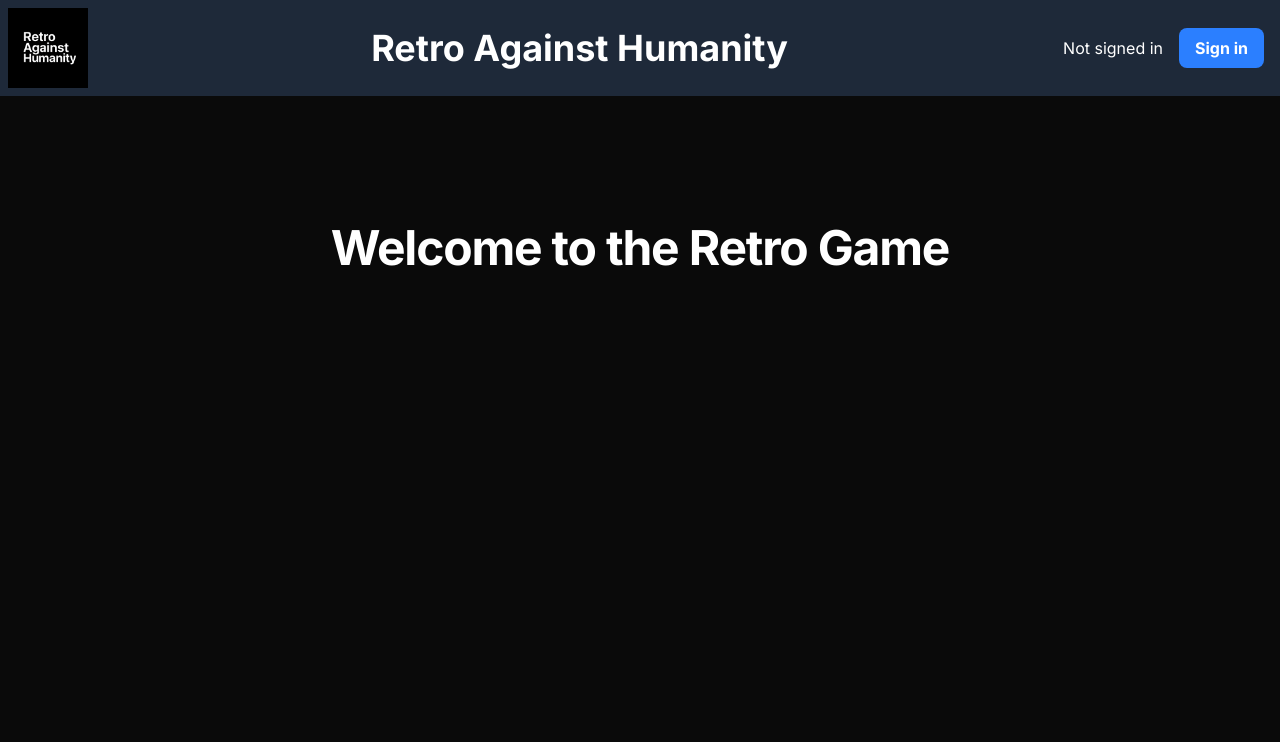
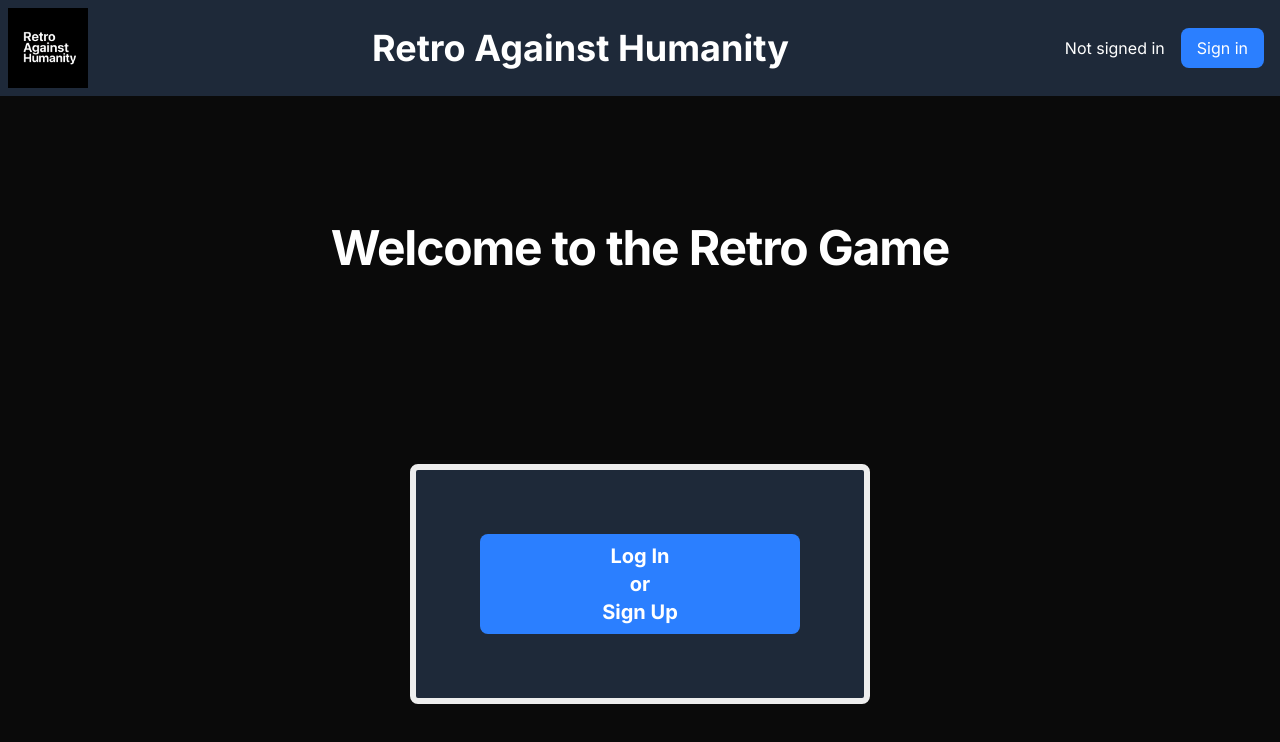
Before and after one commit to saki2000/cardsAgainstHumanityRetro, a Next.js app: page / in a window 1280 px wide. Shown: the top 742 px of the page. Built offline with nearby package versions, Linux system fonts and the light colour scheme; no server answers.

Commit message:
added sign up button on home page, reused css on other buttons

```diff
--- a/app/components/DashboardPage/Tiles/JoinSessionTile/JoinSessionTile.tsx
+++ b/app/components/DashboardPage/Tiles/JoinSessionTile/JoinSessionTile.tsx
@@ -68,7 +68,7 @@ export default function JoinSessionTile({ lockButton, setlockButton }: Props) {
         className={`px-4 py-2 rounded-lg          ${
           lockButton
             ? "bg-gray-400 text-gray-200 cursor-not-allowed"
-            : "bg-blue-500 text-white hover:bg-blue-600 cursor-pointer"
+            : "btn-primary"
         }`}
         onClick={handleJoinSession}
         disabled={lockButton}
--- a/app/components/DashboardPage/Tiles/StartNewSessionTile/StartNewSessionTile.tsx
+++ b/app/components/DashboardPage/Tiles/StartNewSessionTile/StartNewSessionTile.tsx
@@ -2,7 +2,7 @@
 
 import { useState } from "react";
 import { toast } from "react-toastify";
-import SessionCreatedModal from "../../../HomePage/SessionCreatedModal/SessionCreatedModal";
+import SessionCreatedModal from "../../SessionCreatedModal/SessionCreatedModal";
 import { useSession } from "next-auth/react";
 import axios from "axios";
 
@@ -89,7 +89,7 @@ export default function StartNewSessionTile({
           ${
             lockButton
               ? "bg-gray-400 text-gray-200 cursor-not-allowed"
-              : "bg-blue-500 text-white hover:bg-blue-600 cursor-pointer"
+              : "btn-primary"
           }`}
         >
           Start New Game
--- a/app/components/Header/AuthButtons/AuthButtons.tsx
+++ b/app/components/Header/AuthButtons/AuthButtons.tsx
@@ -24,10 +24,7 @@ export default function AuthButtons() {
   return (
     <div className="flex items-center gap-4 mr-4">
       <p>Not signed in</p>
-      <button
-        onClick={() => signIn("cognito")}
-        className="bg-blue-500 hover:bg-blue-700 text-white font-bold py-2 px-4 rounded-lg transition-colors"
-      >
+      <button onClick={() => signIn("cognito")} className="btn-primary">
         Sign in
       </button>
     </div>
--- a/app/components/Header/SignOutButton/SignOutButton.tsx
+++ b/app/components/Header/SignOutButton/SignOutButton.tsx
@@ -33,11 +33,7 @@ export default function SignOutButton() {
   return (
     <>
       <div className="p-2">
-        <button
-          type="button"
-          onClick={openModal}
-          className="bg-red-500 hover:bg-red-700 text-white font-bold py-2 px-4 rounded-lg transition-colors"
-        >
+        <button type="button" onClick={openModal} className="btn-cancel">
           Sign out
         </button>
       </div>
--- /dev/null
+++ b/app/components/HomePage/SignInContainer/SignInContainer.tsx
@@ -0,0 +1,21 @@
+"use client";
+
+import { signIn } from "next-auth/react";
+
+export default function SignInContainer() {
+  return (
+    <div className="mt-34 border-6 p-16 bg-gray-800 rounded-lg flex flex-col items-center justify-center">
+      <button
+        className="btn-primary font-bold text-xl"
+        onClick={() => signIn("cognito")}
+        style={{ minWidth: 320 }}
+      >
+        Log In
+        <br />
+        or
+        <br />
+        Sign Up
+      </button>
+    </div>
+  );
+}
--- a/app/components/ReturnButton/ReturnButton.tsx
+++ b/app/components/ReturnButton/ReturnButton.tsx
@@ -6,7 +6,7 @@ export default function ReturnButton() {
   return (
     <button
       onClick={() => window.history.back()}
-      className="flex items-center gap-2 rounded-md bg-blue-600 px-4 py-2 text-white hover:bg-blue-700 transition"
+      className="btn-primary flex items-center gap-2 text-lg"
       aria-label="Go back"
     >
       <ArrowLeftCircleIcon className="w-6 h-6" />
--- a/app/globals.css
+++ b/app/globals.css
@@ -39,3 +39,11 @@ body {
 .animate-dot-fade {
   animation: dot-fade 1s infinite ease-in-out;
 }
+
+.btn-primary {
+  @apply bg-blue-500 hover:bg-blue-600 text-white py-2 px-4 rounded-lg transition-colors;
+}
+
+.btn-cancel {
+  @apply bg-red-500 hover:bg-red-700 text-white font-bold py-2 px-4 rounded-lg transition-colors;
+}
--- a/app/page.tsx
+++ b/app/page.tsx
@@ -1,6 +1,7 @@
 import { redirect } from "next/navigation";
 import { getServerSession } from "next-auth";
 import { authOptions } from "@/lib/auth";
+import SignInContainer from "./components/HomePage/SignInContainer/SignInContainer";
 
 export default async function HomePage() {
   const session = await getServerSession(authOptions);
@@ -14,6 +15,7 @@ export default async function HomePage() {
       <div className="relative flex place-items-center before:absolute before:h-[300px] before:w-[480px] before:-translate-x-1/2 before:rounded-full before:bg-gradient-radial before:from-white before:to-transparent before:blur-2xl before:content-[''] after:absolute after:-z-20 after:h-[180px] after:w-[240px] after:translate-x-1/3 after:bg-gradient-conic after:from-sky-200 after:via-blue-200 after:blur-2xl after:content-[''] before:dark:bg-gradient-to-br before:dark:from-transparent before:dark:to-blue-700 before:dark:opacity-10 after:dark:from-sky-900 after:dark:via-[#0141ff] after:dark:opacity-40 before:lg:h-[360px] z-[-1]">
         <h1 className="text-5xl font-bold">Welcome to the Retro Game</h1>
       </div>
+      <SignInContainer />
     </main>
   );
 }
```
Also changed, not shown: app/components/DashboardPage/SessionCreatedModal/SessionCreatedModal.tsx (renamed from app/components/HomePage/SessionCreatedModal/SessionCreatedModal.tsx).
